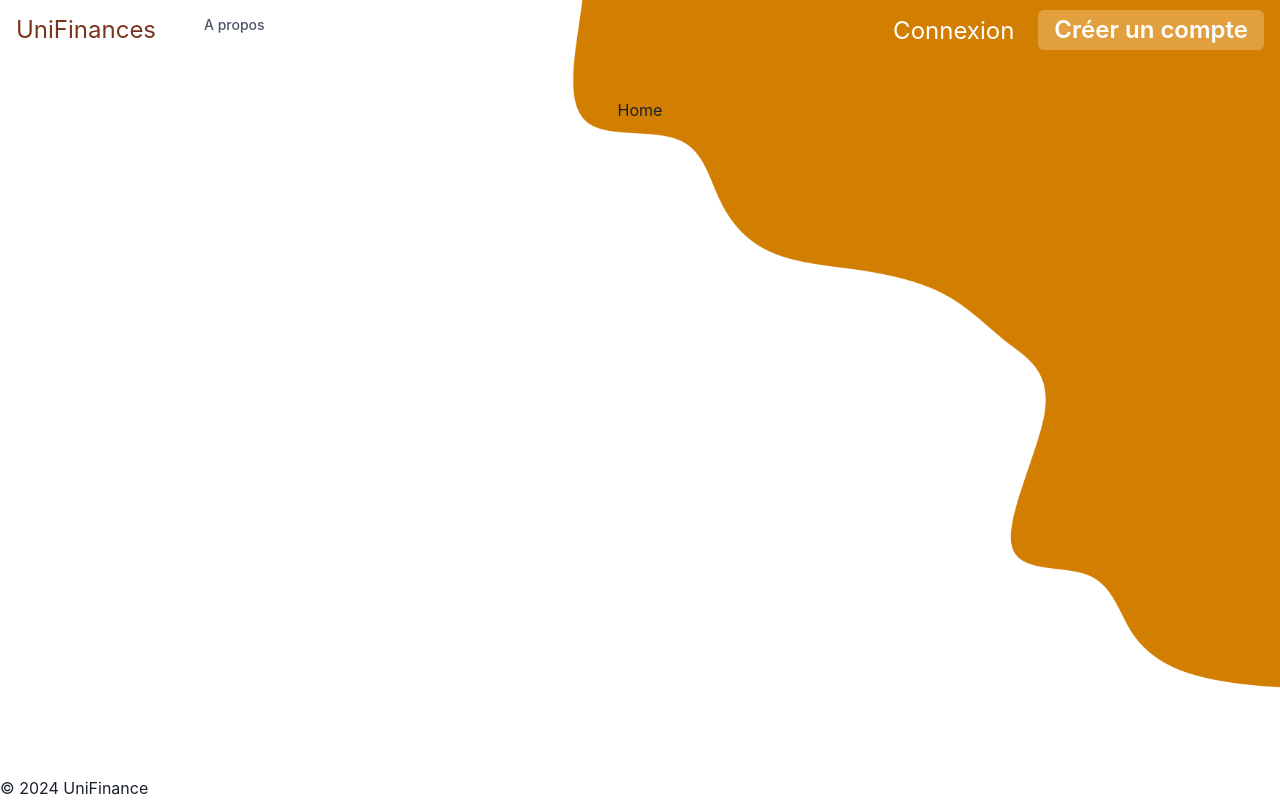
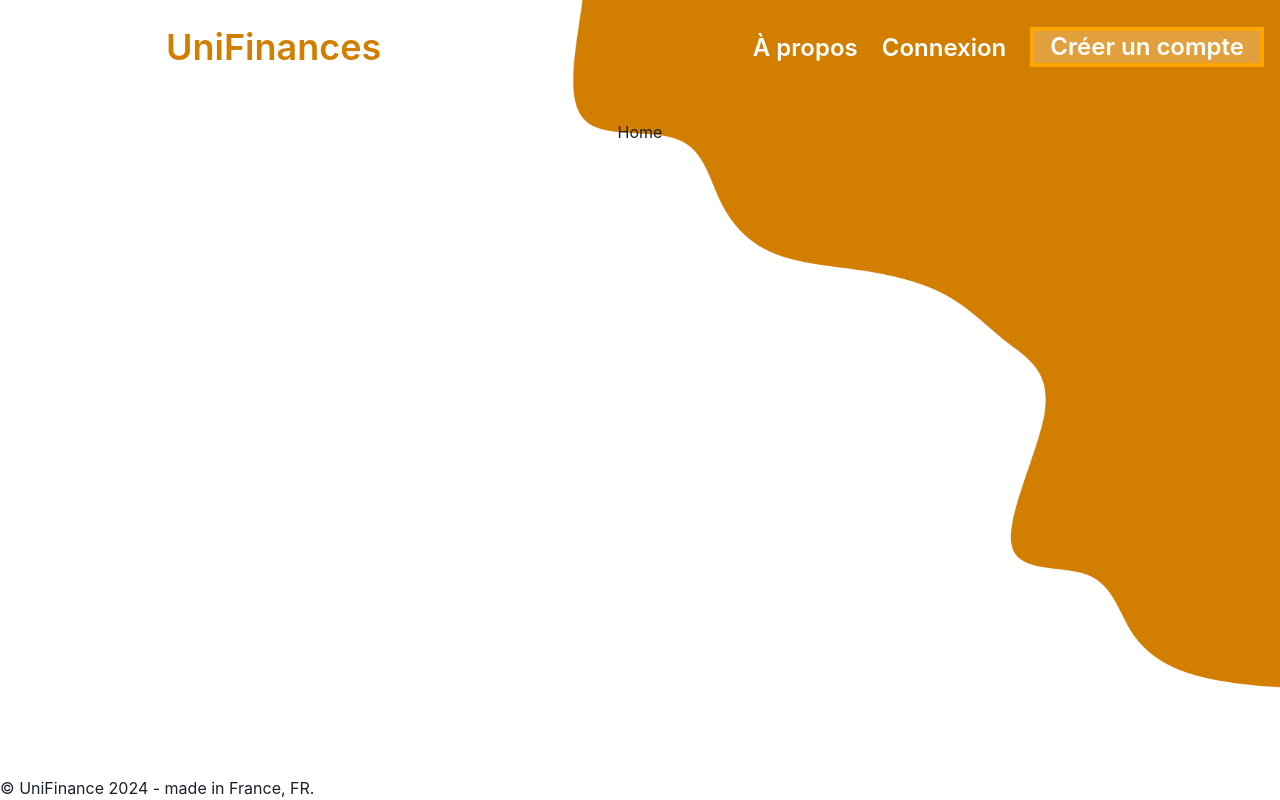
Before and after one commit to DeathFull/3PROJ-Web, a React (Vite) app: page / in a window 1280 px wide. Built offline with nearby package versions, Linux system fonts and the light colour scheme.

Commit message:
header finit

```diff
--- a/src/components/Footer.tsx
+++ b/src/components/Footer.tsx
@@ -1,7 +1,7 @@
 function Footer() {
   return (
     <footer className={"bg-dark text-white text-center py-3 px-0"}>
-      <p>© 2024 UniFinance</p>
+      <p>© UniFinance 2024 - made in France, FR.</p>
     </footer>
   );
 }
--- a/src/components/Header.tsx
+++ b/src/components/Header.tsx
@@ -4,10 +4,6 @@ import {
     Collapse,
     Flex,
     Icon,
-  IconButton,
-  Popover,
-  PopoverContent,
-  PopoverTrigger,
     Stack,
     Text,
     useBreakpointValue,
@@ -16,67 +12,59 @@ import {
 } from "@chakra-ui/react";
 import {
     ChevronDownIcon,
-  ChevronRightIcon,
-  CloseIcon,
-  HamburgerIcon,
 } from "@chakra-ui/icons";
 
 export default function Header() {
-  const { isOpen, onToggle } = useDisclosure();
+    const {isOpen} = useDisclosure();
 
     return (
         <Box>
             <Flex
                 align={"center"}
                 minH={"60px"}
-        px={{ base: 4 }}
-        py={{ base: 2 }}
+                mt={3}
+                px={{base: 4}}
+                py={{base: 2}}
                 color={useColorModeValue("gray.600", "white")}
                 bg={useColorModeValue("transparent", "gray.800")}
                 borderStyle={"solid"}
                 borderColor={useColorModeValue("gray.200", "gray.900")}
                 borderBottom={1}
             >
-        <Flex
-          flex={{ base: 1, md: "auto" }}
-          display={{ base: "flex", md: "none" }}
-          ml={{ base: -2 }}
-        >
-          <IconButton
-            aria-label={"Toggle Navigation"}
-            icon={
-              isOpen ? <CloseIcon w={3} h={3} /> : <HamburgerIcon w={5} h={5} />
-            }
-            onClick={onToggle}
-            variant={"ghost"}
-          />
-        </Flex>
-        <Flex justify={{ base: "center", md: "start" }} flex={{ base: 1 }}>
+                <Flex justify={{base: "center", md: "start"}} flex={{base: 1}}>
                     <Text
-              color={useColorModeValue("orange.800", "white")}
+                        ml={150}
+                        color={"#D27E00"}
                         fontFamily={"heading"}
-            fontSize={{ base: "xl", md: "2xl" }}
-            textAlign={useBreakpointValue({ base: "center", md: "left" })}
+                        fontSize={{base: "2xl", md: "4xl"}}
+                        fontWeight={600}
+                        textAlign={useBreakpointValue({base: "center", md: "left"})}
                       >
                         UniFinances
                     </Text>
-
-          <Flex display={{ base: "none", md: "flex" }} ml={10}>
-            <DesktopNav />
-          </Flex>
                 </Flex>
 
                 <Stack
                     justify={"flex-end"}
                     direction={"row"}
-          flex={{ base: 1, md: 0 }}
+                    flex={{base: 1, md: 0}}
                     spacing={6}
                 >
                     <Button
                         as={"a"}
                         color={"white"}
-            fontSize={{ base: "xl", md: "2xl" }}
-            fontWeight={400}
+                        fontSize={{base: "xl", md: "2xl"}}
+                        fontWeight={600}
+                        href={"#"}
+                        variant={"link"}
+                    >
+                        À propos
+                    </Button>
+                    <Button
+                        as={"a"}
+                        color={"white"}
+                        fontSize={{base: "xl", md: "2xl"}}
+                        fontWeight={600}
                         href={"#"}
                         variant={"link"}
                     >
@@ -84,13 +72,15 @@ export default function Header() {
                     </Button>
                     <Button
                         as={"a"}
-            display={{ base: "none", md: "inline-flex" }}
+                        display={{base: "none", md: "inline-flex"}}
                         color={"white"}
-            fontSize={{ base: "xl", md: "2xl" }}
+                        fontSize={{base: "xl", md: "2xl"}}
                         fontWeight={600}
                         bg={"#E1A03D"}
+                        border={"4px solid orange"}
+                        borderRadius={0}
                         _hover={{
-              bg: "pink.300",
+                            bg: "#f6bf3f",
                         }}
                         href={"#"}
                     >
@@ -100,104 +90,16 @@ export default function Header() {
             </Flex>
 
             <Collapse animateOpacity in={isOpen}>
-        <MobileNav />
+                <MobileNav/>
             </Collapse>
         </Box>
     );
 }
 
-const DesktopNav = () => {
-  const linkColor = useColorModeValue("gray.600", "gray.200");
-  const linkHoverColor = useColorModeValue("gray.800", "white");
-  const popoverContentBgColor = useColorModeValue("white", "gray.800");
-
-  return (
-    <Stack direction={"row"} spacing={4}>
-      {NAV_ITEMS.map((navItem) => (
-        <Box key={navItem.label}>
-          <Popover placement={"bottom-start"} trigger={"hover"}>
-            <PopoverTrigger>
-              <Box
-                as="a"
-                p={2}
-                color={linkColor}
-                fontSize={"sm"}
-                fontWeight={500}
-                _hover={{
-                  textDecoration: "none",
-                  color: linkHoverColor,
-                }}
-                href={navItem.href ?? "#"}
-              >
-                {navItem.label}
-              </Box>
-            </PopoverTrigger>
-
-            {navItem.children && (
-              <PopoverContent
-                minW={"sm"}
-                p={4}
-                bg={popoverContentBgColor}
-                border={0}
-                shadow={"xl"}
-                rounded={"xl"}
-              >
-                <Stack>
-                  {navItem.children.map((child) => (
-                    <DesktopSubNav key={child.label} {...child} />
-                  ))}
-                </Stack>
-              </PopoverContent>
-            )}
-          </Popover>
-        </Box>
-      ))}
-    </Stack>
-  );
-};
-
-const DesktopSubNav = ({ label, href, subLabel }: NavItem) => {
-  return (
-    <Box
-      as="a"
-      display={"block"}
-      p={2}
-      _hover={{ bg: useColorModeValue("pink.50", "gray.900") }}
-      href={href}
-      role={"group"}
-      rounded={"md"}
-    >
-      <Stack align={"center"} direction={"row"}>
-        <Box>
-          <Text
-            fontWeight={500}
-            _groupHover={{ color: "pink.400" }}
-            transition={"all .3s ease"}
-          >
-            {label}
-          </Text>
-          <Text fontSize={"sm"}>{subLabel}</Text>
-        </Box>
-        <Flex
-          align={"center"}
-          justify={"flex-end"}
-          flex={1}
-          opacity={0}
-          _groupHover={{ opacity: "100%", transform: "translateX(0)" }}
-          transform={"translateX(-10px)"}
-          transition={"all .3s ease"}
-        >
-          <Icon as={ChevronRightIcon} w={5} h={5} color={"pink.400"} />
-        </Flex>
-      </Stack>
-    </Box>
-  );
-};
-
 const MobileNav = () => {
     return (
         <Stack
-      display={{ md: "none" }}
+            display={{md: "none"}}
             p={4}
             bg={useColorModeValue("white", "gray.800")}
         >
@@ -208,8 +110,8 @@ const MobileNav = () => {
     );
 };
 
-const MobileNavItem = ({ label, children, href }: NavItem) => {
-  const { isOpen, onToggle } = useDisclosure();
+const MobileNavItem = ({label, children, href}: NavItem) => {
+    const {isOpen, onToggle} = useDisclosure();
 
     return (
         <Stack onClick={children && onToggle} spacing={4}>
@@ -240,7 +142,7 @@ const MobileNavItem = ({ label, children, href }: NavItem) => {
                 )}
             </Box>
 
-      <Collapse animateOpacity in={isOpen} style={{ marginTop: "0!important" }}>
+            <Collapse animateOpacity in={isOpen} style={{marginTop: "0!important"}}>
                 <Stack
                     align={"start"}
                     mt={2}
```
Lines whose indentation alone changed are shown as unchanged.
